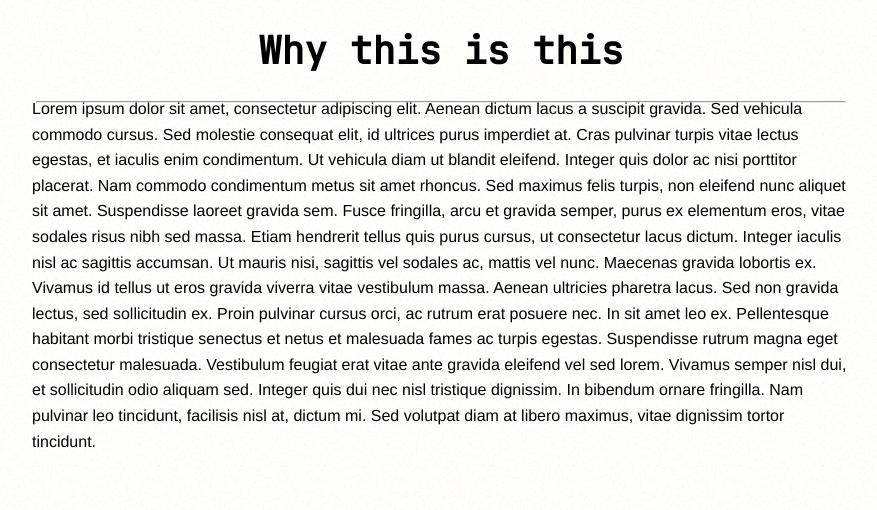
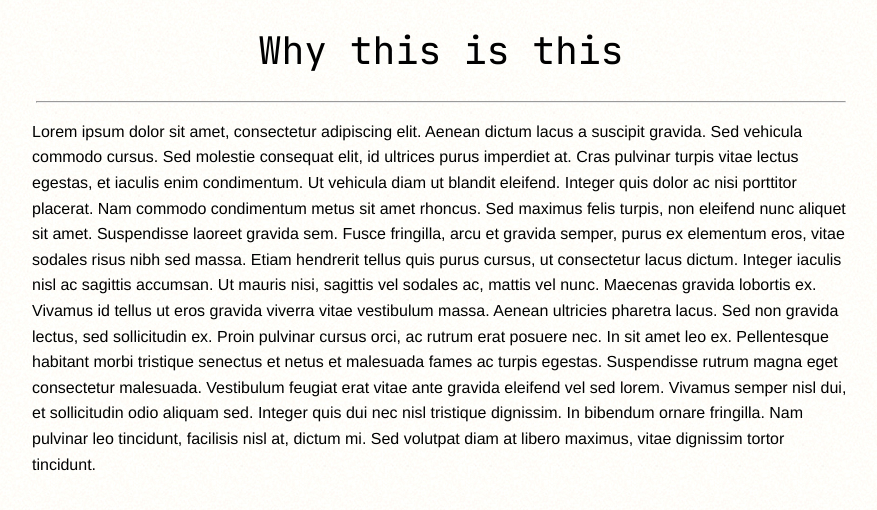
Before and after one commit to Rendangbike/blogcms, an Eleventy site: page src/blog/2021-06-15-my-fifth-article.md in a window 1280 px wide. Shown: the whole page, without its empty margins (199-1076 px from the left). Built offline with nearby package versions, Linux system fonts and the light colour scheme; Eleventy itself is replaced by a stand-in of ours; files that its build step writes are made by us from their sources.

Commit message:
fully update ui to replit ui

```diff
--- a/src/_includes/card.njk
+++ b/src/_includes/card.njk
@@ -3,7 +3,7 @@
 		<h1 class="header">
 			{{ post.data.title }}
 		</h1>
-        <p>
+        <p class="desc">
 			{{ post.data.description }}
 		</p>
         <div class="tags">{{ post.data.tags }}</div>
--- a/src/style.css
+++ b/src/style.css
@@ -19,7 +19,7 @@ a {
     color: #000000;
 }
 
-p {
+.desc {
     margin-top: -15px;
 }
 
@@ -39,7 +39,7 @@ p {
 .content {
     font-family: var(--contfont);
     font-size: 16px;
-    padding: 0.01em 16px;
+    padding: 0em 16px;
 }
 
 .arthead {
@@ -47,6 +47,7 @@ p {
     font-family: var(--codefont);
     font-size: 38px;
     text-align : center;
+    font-weight: lighter;
 }
 
 .tags::before{
```
